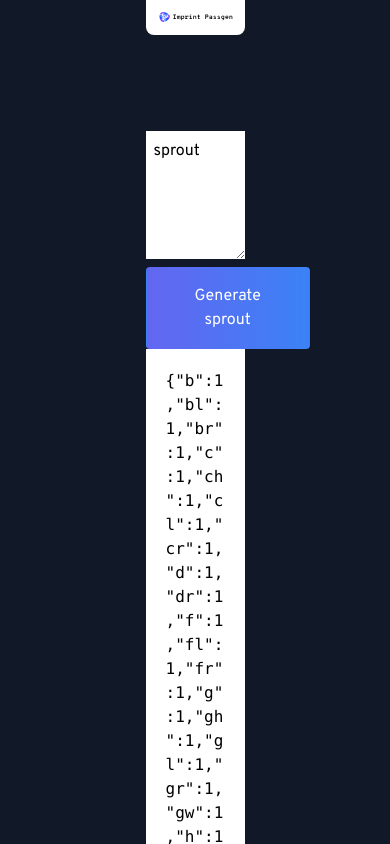
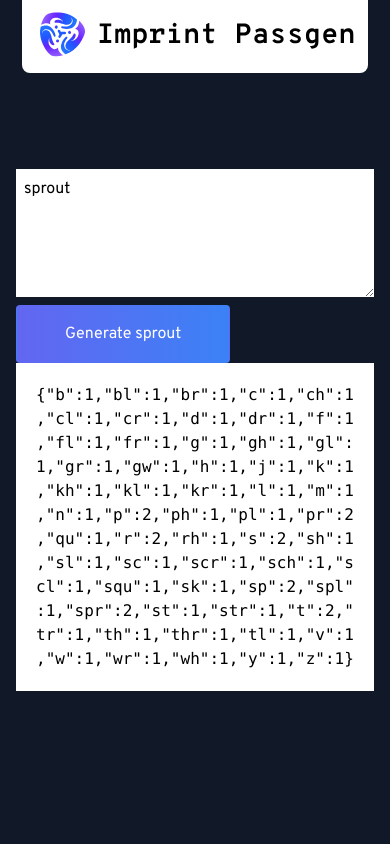
Before and after one commit to CorbbinGoldsmith/Password-Maker, a SvelteKit app: page /analysis in a window 390 px wide. Shown: the top 844 px of the page. Built offline with nearby package versions, Linux system fonts and the light colour scheme; a web font is replaced by a local one.

Commit message:
fixed layout for mobile

```diff
--- a/src/routes/+layout.svelte
+++ b/src/routes/+layout.svelte
@@ -5,7 +5,7 @@ import "../app.css";
 </script>
 
 
-<div class="pb-24 px-12 w-1/2 mx-auto">
+<div class="pb-24 lg:px-12 px-4 container mx-auto">
 	<div class="text-center flex pb-24">
 		<div class="mx-auto self-center p-3 bg-white rounded-b-lg">
 			<img src="./logo.svg">
```
